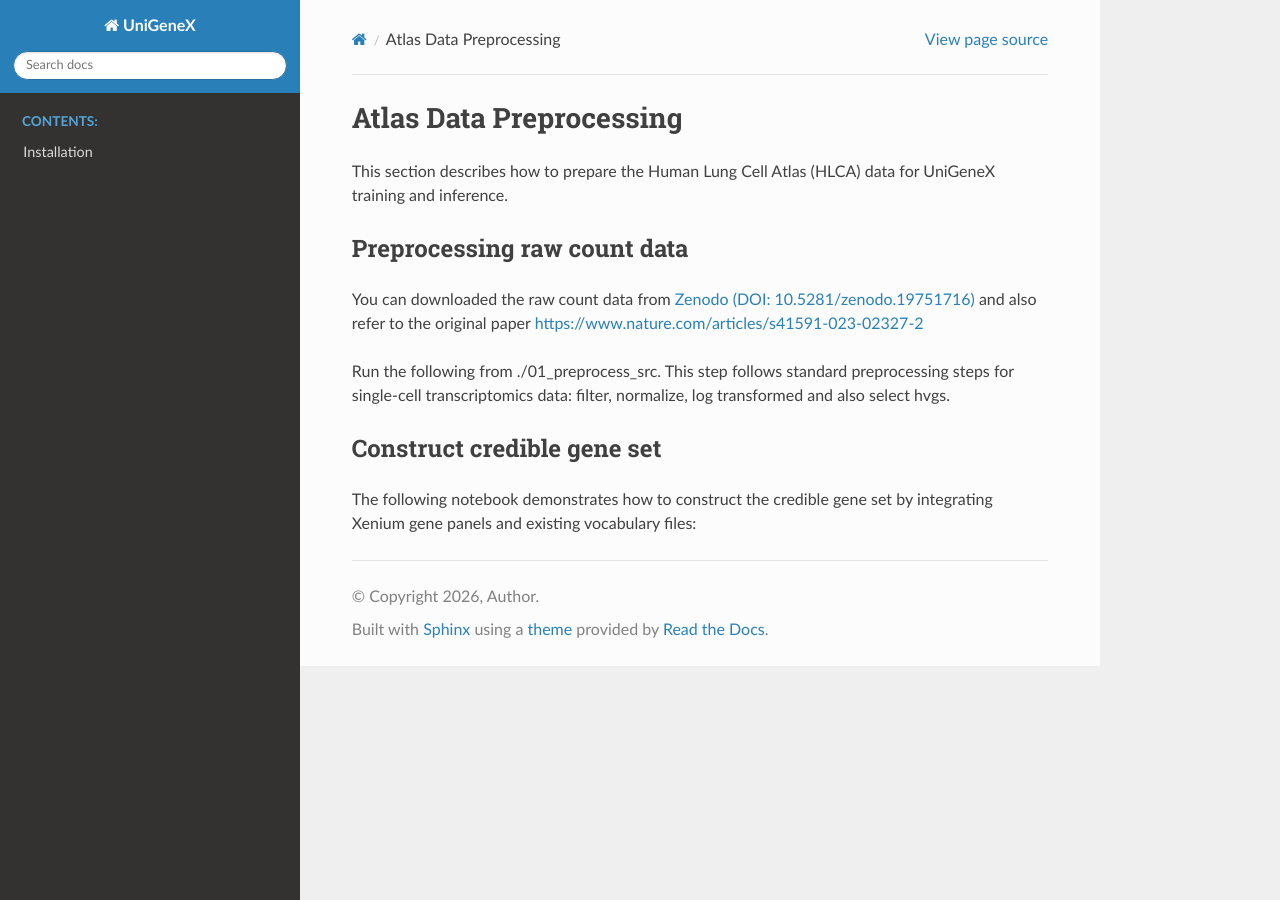
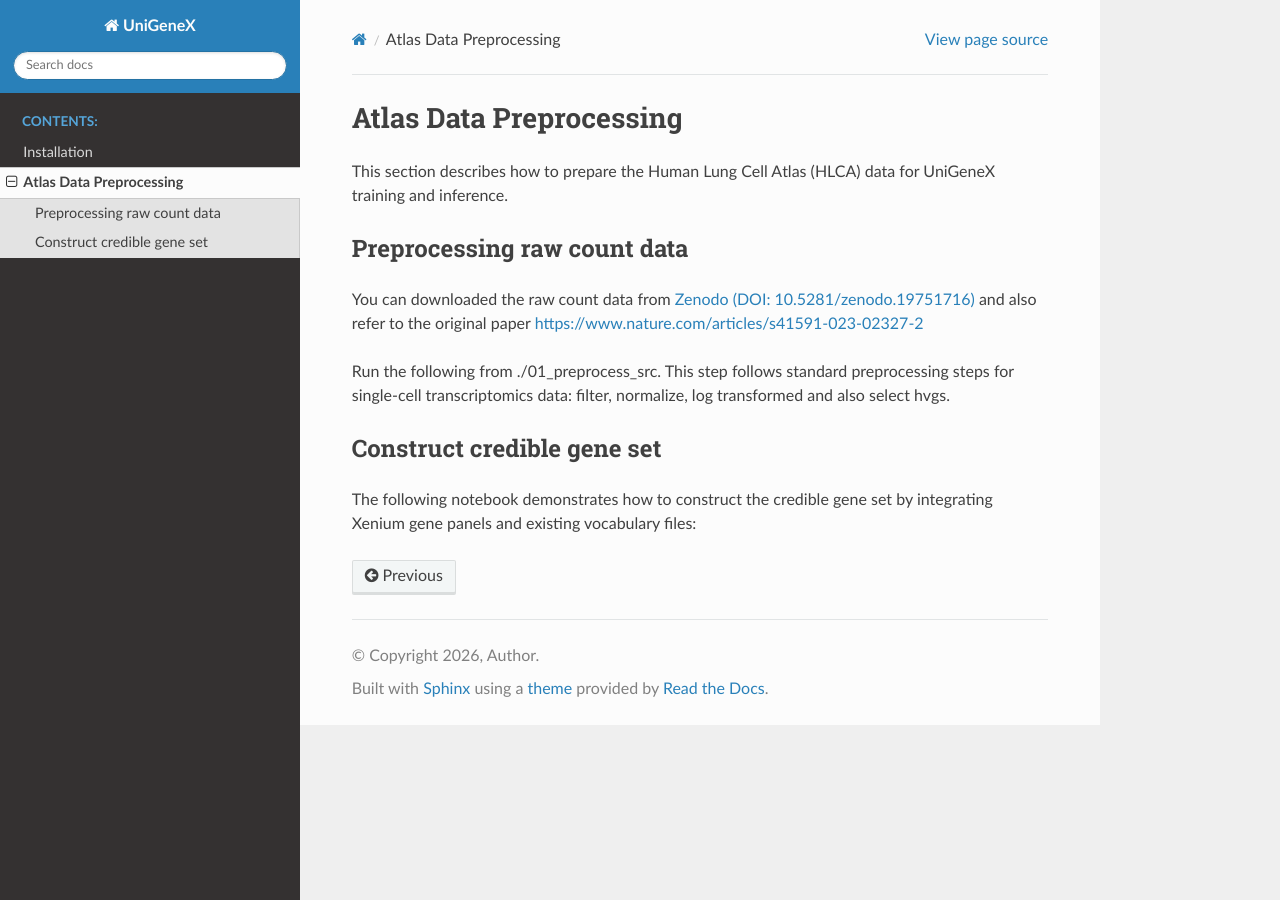
Before and after one commit to xwanaf/UniGeneX, a Sphinx documentation site: the page built from docs/Atlas_data_preprocessing.rst, in a window 1280 px wide. Built offline with Sphinx 7.4.7 and the Read the Docs theme 3.1.0, drawn with Linux system fonts in a browser that asks for light colours; pages that are not in the unit, such as notebooks, are missing from menus.

Commit message:
Add documentation source files

```diff
--- a/docs/index.rst
+++ b/docs/index.rst
@@ -12,7 +12,7 @@ UniGeneX documentation
    :caption: Contents:
 
    Installation
-   Atlas data preprocessing
+   Atlas_data_preprocessing
    Preparing training input
    Training
    UGE output
```
